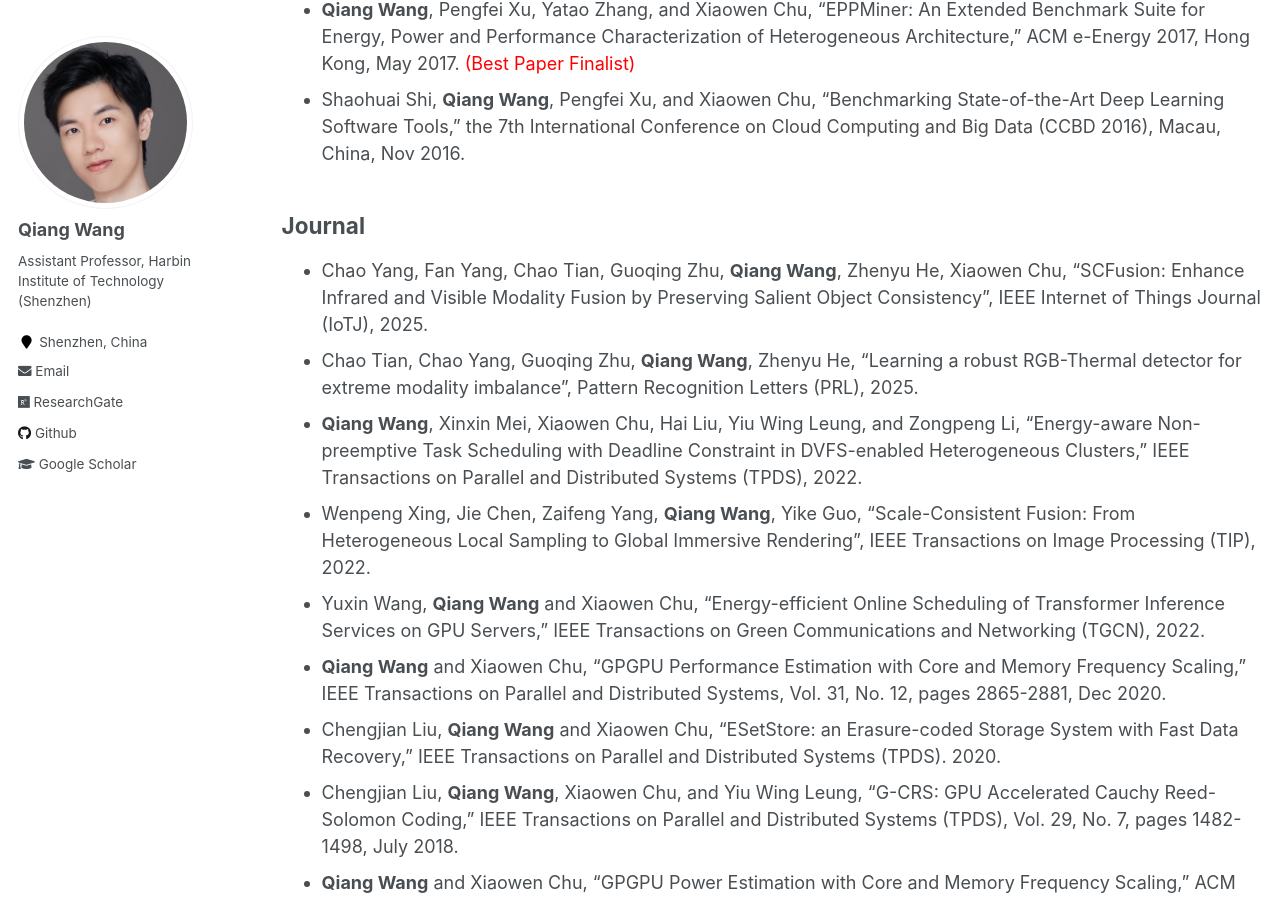
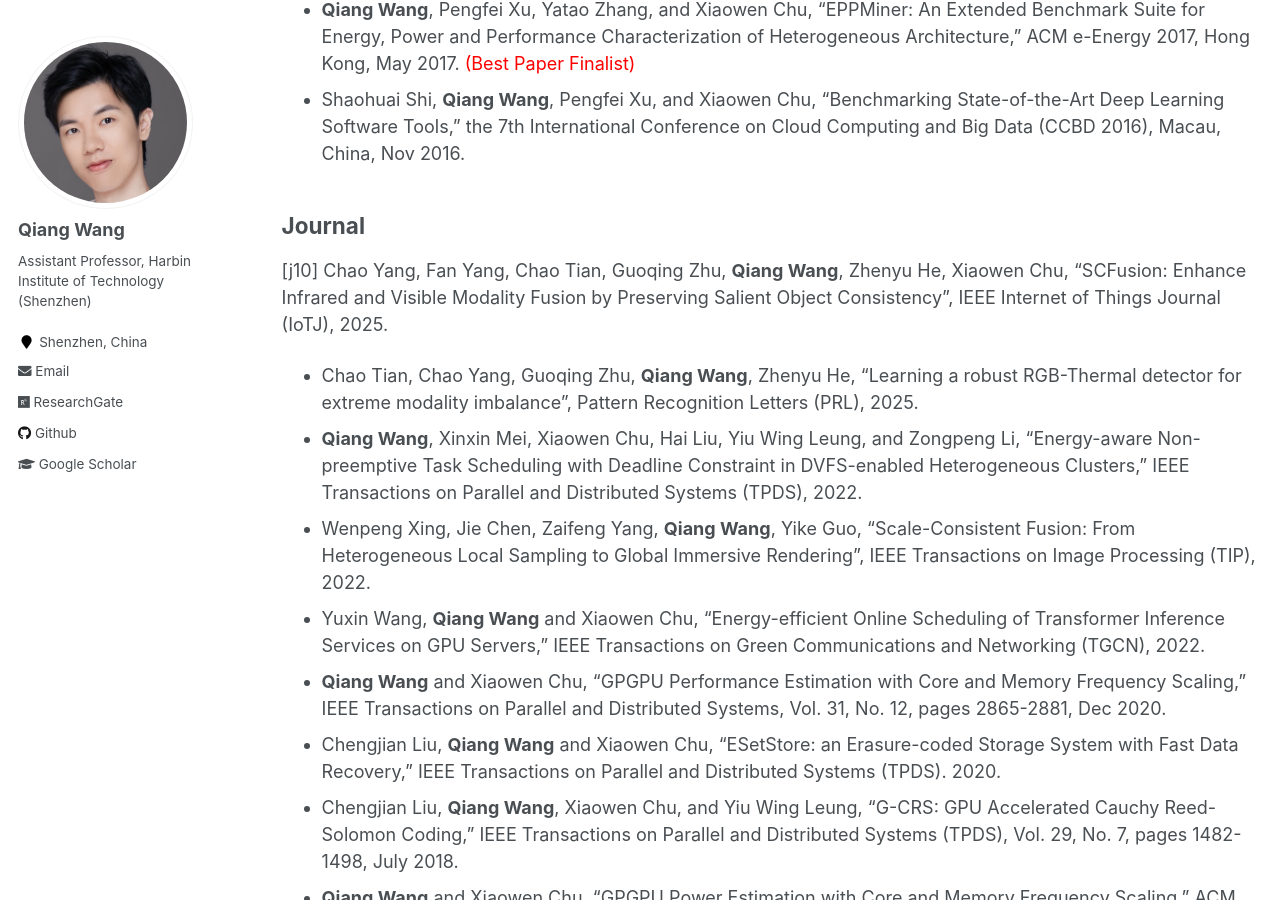
Before and after one commit to blackjack2015/blackjack2015.github.io, a Jekyll site: the page built from _pages/publications.md, in a window 1280 px wide and 900 px high, scrolled down 3759 px. Built offline with Jekyll 4.4.1, drawn with Linux system fonts in a browser that asks for light colours.

Commit message:
Update publications.md

```diff
--- a/_pages/publications.md
+++ b/_pages/publications.md
@@ -66,7 +66,7 @@
 + Shaohuai Shi, **Qiang Wang**, Pengfei Xu, and Xiaowen Chu, "Benchmarking State-of-the-Art Deep Learning Software Tools," the 7th International Conference on Cloud Computing and Big Data (CCBD 2016), Macau, China, Nov 2016.
 
 ## Journal
-+ Chao Yang, Fan Yang, Chao Tian, Guoqing Zhu, **Qiang Wang**, Zhenyu He, Xiaowen Chu, "SCFusion: Enhance Infrared and Visible Modality Fusion by Preserving Salient Object Consistency", IEEE Internet of Things Journal (IoTJ), 2025.
+[j10] Chao Yang, Fan Yang, Chao Tian, Guoqing Zhu, **Qiang Wang**, Zhenyu He, Xiaowen Chu, "SCFusion: Enhance Infrared and Visible Modality Fusion by Preserving Salient Object Consistency", IEEE Internet of Things Journal (IoTJ), 2025.
 + Chao Tian, Chao Yang, Guoqing Zhu, **Qiang Wang**, Zhenyu He, "Learning a robust RGB-Thermal detector for extreme modality imbalance", Pattern Recognition Letters (PRL), 2025.
 + **Qiang Wang**, Xinxin Mei, Xiaowen Chu, Hai Liu, Yiu Wing Leung, and Zongpeng Li, “Energy-aware Non-preemptive Task Scheduling with Deadline Constraint in DVFS-enabled Heterogeneous Clusters,” IEEE Transactions on Parallel and Distributed Systems (TPDS), 2022.
 + Wenpeng Xing, Jie Chen, Zaifeng Yang, **Qiang Wang**, Yike Guo, "Scale-Consistent Fusion: From Heterogeneous Local Sampling to Global Immersive Rendering", IEEE Transactions on Image Processing (TIP), 2022.
```
